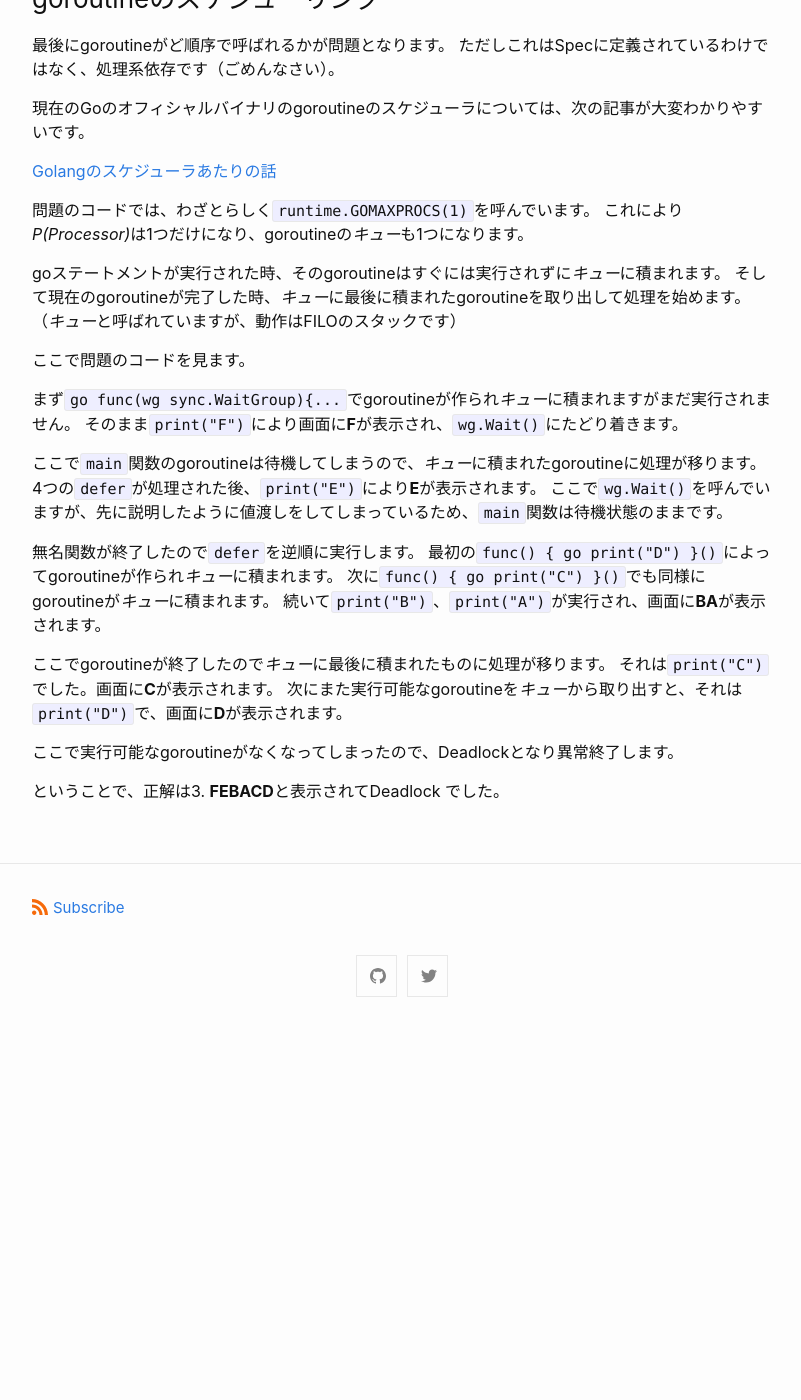
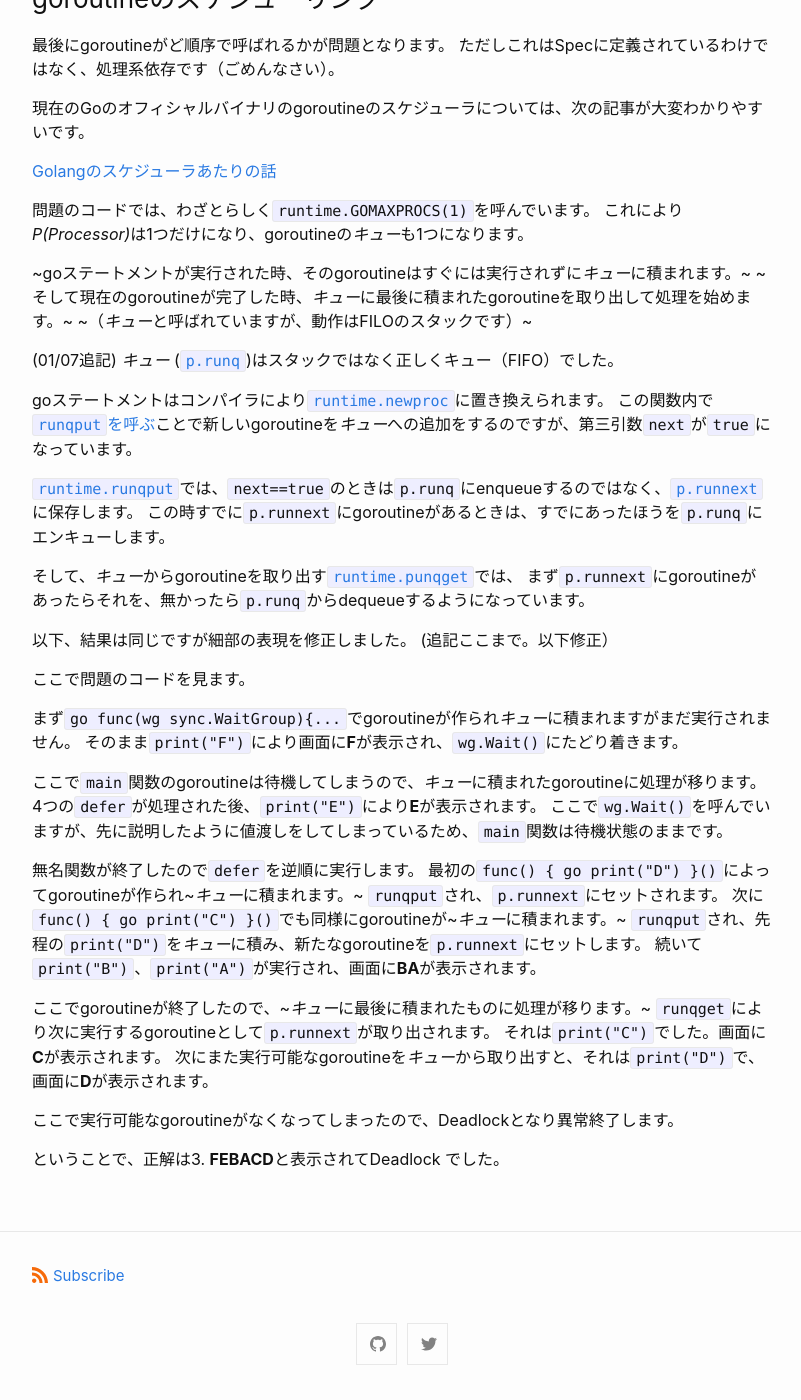
Before and after one commit to makiuchi-d/makiuchi-d.github.io, a Jekyll site: the page built from _posts/2020-12-25-golang-quiz-defer.ja.md, in a window 1280 px wide and 1400 px high, scrolled down 3398 px. Shown: the whole window, without its empty margins (238-1039 px from the left). Built offline with Jekyll 4.4.1, drawn with Linux system fonts in a browser that asks for light colours; before the commit the page ends 4430 px from its top, so only the background shows below that.

Commit message:
goroutineスケジューリングの説明を訂正

```diff
--- a/_posts/2020-12-25-golang-quiz-defer.ja.md
+++ b/_posts/2020-12-25-golang-quiz-defer.ja.md
@@ -157,9 +157,25 @@ func main() {
 問題のコードでは、わざとらしく`runtime.GOMAXPROCS(1)`を呼んでいます。
 これにより*P(Processor)*は1つだけになり、goroutineの*キュー*も1つになります。
 
-goステートメントが実行された時、そのgoroutineはすぐには実行されずに*キュー*に積まれます。
-そして現在のgoroutineが完了した時、*キュー*に最後に積まれたgoroutineを取り出して処理を始めます。
-（*キュー*と呼ばれていますが、動作はFILOのスタックです）
+~goステートメントが実行された時、そのgoroutineはすぐには実行されずに*キュー*に積まれます。~
+~そして現在のgoroutineが完了した時、*キュー*に最後に積まれたgoroutineを取り出して処理を始めます。~
+~（*キュー*と呼ばれていますが、動作はFILOのスタックです）~
+
+(01/07追記)
+*キュー* ([`p.runq`](https://github.com/golang/go/blob/go1.15.6/src/runtime/runtime2.go#L589-L592))はスタックではなく正しくキュー（FIFO）でした。
+
+goステートメントはコンパイラにより[`runtime.newproc`](https://github.com/golang/go/blob/go1.15.6/src/runtime/proc.go#L3535-L3564)に置き換えられます。
+この関数内で[`runqput`を呼ぶ](https://github.com/golang/go/blob/go1.15.6/src/runtime/proc.go#L3558)ことで新しいgoroutineを*キュー*への追加をするのですが、第三引数`next`が`true`になっています。
+
+[`runtime.runqput`](https://github.com/golang/go/blob/go1.15.6/src/runtime/proc.go#L5148-L5184)では、`next==true`のときは`p.runq`にenqueueするのではなく、[`p.runnext`](https://github.com/golang/go/blob/go1.15.6/src/runtime/runtime2.go#L593-L602)に保存します。
+この時すでに`p.runnext`にgoroutineがあるときは、すでにあったほうを`p.runq`にエンキューします。
+
+そして、*キュー*からgoroutineを取り出す[`runtime.punqget`](https://github.com/golang/go/blob/go1.15.6/src/runtime/proc.go#L5261-L5288)では、
+まず`p.runnext`にgoroutineがあったらそれを、無かったら`p.runq`からdequeueするようになっています。
+
+
+以下、結果は同じですが細部の表現を修正しました。
+(追記ここまで。以下修正）
 
 ここで問題のコードを見ます。
 
@@ -171,11 +187,14 @@ goステートメントが実行された時、そのgoroutineはすぐには実
 ここで`wg.Wait()`を呼んでいますが、先に説明したように値渡しをしてしまっているため、`main`関数は待機状態のままです。
 
 無名関数が終了したので`defer`を逆順に実行します。
-最初の`func() { go print("D") }()`によってgoroutineが作られ*キュー*に積まれます。
-次に`func() { go print("C") }()`でも同様にgoroutineが*キュー*に積まれます。
+最初の`func() { go print("D") }()`によってgoroutineが作られ~*キュー*に積まれます。~
+`runqput`され、`p.runnext`にセットされます。
+次に`func() { go print("C") }()`でも同様にgoroutineが~*キュー*に積まれます。~
+`runqput`され、先程の`print("D")`を*キュー*に積み、新たなgoroutineを`p.runnext`にセットします。
 続いて`print("B")`、`print("A")`が実行され、画面に**BA**が表示されます。
 
-ここでgoroutineが終了したので*キュー*に最後に積まれたものに処理が移ります。
+ここでgoroutineが終了したので、~*キュー*に最後に積まれたものに処理が移ります。~
+`runqget`により次に実行するgoroutineとして`p.runnext`が取り出されます。
 それは`print("C")`でした。画面に**C**が表示されます。
 次にまた実行可能なgoroutineを*キュー*から取り出すと、それは`print("D")`で、画面に**D**が表示されます。
 
```
